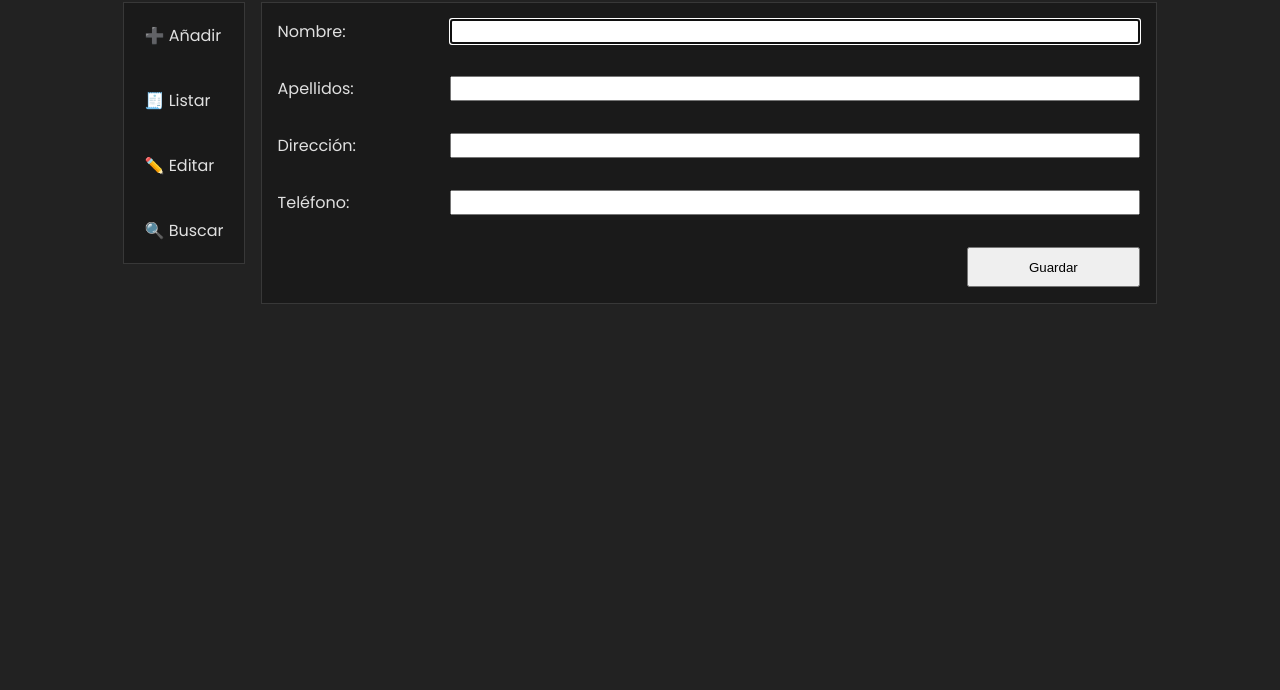
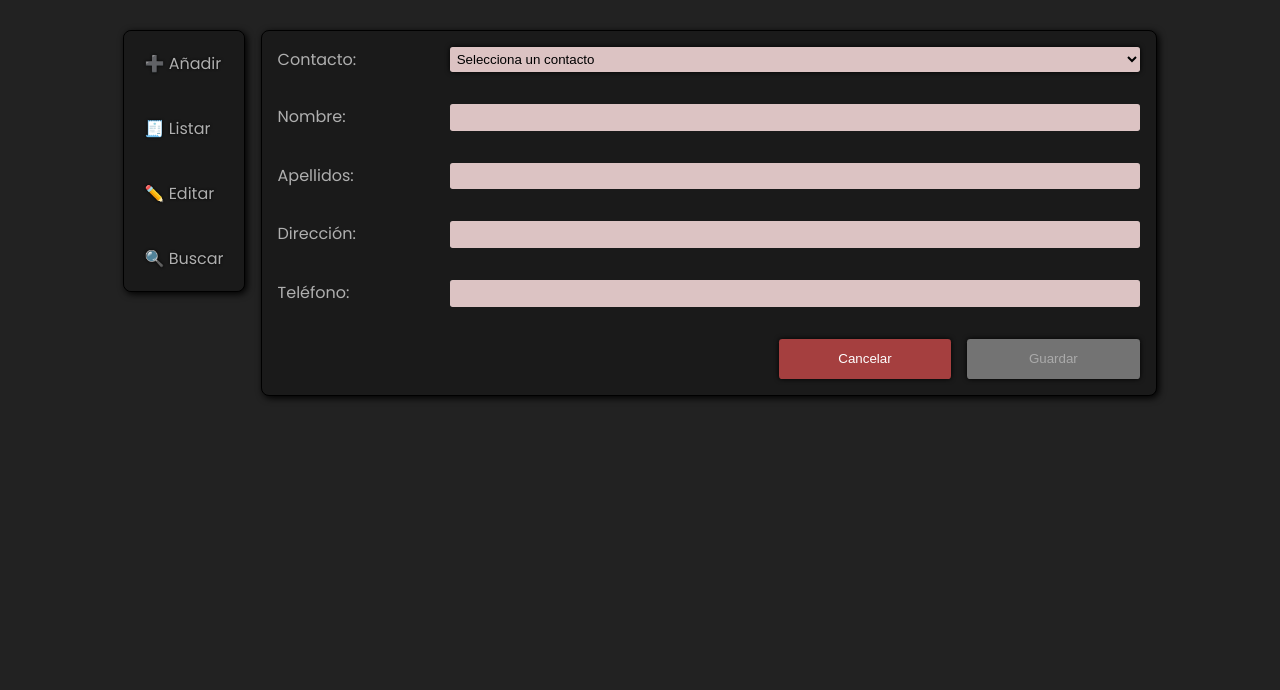
Before and after one commit to codebase011/agendajs, a plain HTML site: page index.html in a window 1280 px wide. Shown: the part 110-800 px from the top of the page. Drawn offline with Linux system fonts and the light colour scheme.

Commit message:
Add files via upload

```diff
--- a/css/estilos.css
+++ b/css/estilos.css
@@ -10,7 +10,7 @@
 
 body {
   background-color: #222222;
-  color: #e0e0e0;
+  color: #afafaf;
   font-family: 'Poppins', 'Arial';
 }
 
@@ -29,20 +29,42 @@ body {
 
 button {
   cursor: pointer;
+  outline: none;
+  border: none;
+  color: white;
+  background-color: #a53f3f;
+  border-radius: 0.25em;
+  box-shadow: 0px 0px 5px black;
+
+  &:hover {
+    background-color: #c16060;
+  }
 }
 
 h1 {
+  font-size: 2.5em;
   text-align: center;
   margin-bottom: 1em;
   margin-top: 1em;
+  color: #a53f3f;
+  text-shadow: 0 0 10px black;
 }
 
 nav {
   /* width: 15%; */
   /* border: 1px solid #e0e0e0; */
+  border-radius: 0.5em;
 
   ul {
-    border: 1px solid #383838;
+    border: 1px solid black;
+    border-radius: 0.5em;
+    background-color: #1a1a1a;
+    box-shadow: 2px 2px 7px rgb(0, 0, 0);
+    /* border: 2px solid black; */
+    background-color: #1a1a1a;
+    /* box-shadow: 0px 0px 7px rgb(0, 0, 0); */
+    /* box-shadow: 0px 0px 7px rgb(0, 0, 0); */
+    border-radius: 0.5em;
     list-style-type: none;
     display: flex;
     flex-direction: column;
@@ -51,17 +73,35 @@ nav {
     /* gap: 1em; */
 
     li {
+      text-shadow: 0px 0px 3px black;
       padding: 1.25em;
-      /* border: 1px solid yellow; */
       cursor: pointer;
       background-color: #1a1a1a;
+      transition: all 0.2s ease;
 
       img {
         max-width: 16px;
       }
 
+      &:nth-of-type(1){
+        border-top-left-radius: 0.5em;
+        border-top-right-radius: 0.5em;
+      }
+
+      &:nth-of-type(4){
+        border-bottom-left-radius: 0.5em;
+        border-bottom-right-radius: 0.5em;
+      }
+
       &:hover {
+        color: #c16060;
         background-color: rgb(17, 17, 17);
+      }
+
+      &:not(:hover) {
+        background-color: red;
+        background-color: #1a1a1a;
+        transition: none;
       }
     }
   }
@@ -69,15 +109,16 @@ nav {
 
 main {
   /* margin-top: 1em; */
-  border: 1px solid #383838;
+  border: 1px solid black;
   background-color: #1a1a1a;
-  /* border-radius: 0.5em; */
+  box-shadow: 2px 2px 7px rgb(0, 0, 0);
+  border-radius: 0.5em;
   width: 70%;
 
   .contact {
     border-bottom: 1px solid #151515;
 
-    &:hover{
+    &:hover {
       background-color: #1c1c1c;
     }
   }
@@ -85,6 +126,19 @@ main {
   select {
     min-width: 100px;
     padding: 0.2em;
+    background-color: #dcc3c3;
+    box-shadow: 0px 0px 5px black;
+    border: none;
+    border-radius: 0.2em;
+  }
+
+  input {
+    /* box-shadow: 0px 0px 5px black; */
+    background-color: #dcc3c3;
+    border-radius: 0.2em;
+    border: none;
+    height: 2em;
+    padding: 0 0.35em;
   }
 
   /* Seccion añadir */
@@ -129,6 +183,7 @@ main {
       padding: 2em;
       text-align: center;
     }
+
     .contact {
       display: grid;
       grid-template-columns: 3fr 3fr 2fr 1fr;
@@ -136,7 +191,7 @@ main {
       align-items: center;
       padding: 0.5em 1em;
 
-      &:nth-last-of-type(1){
+      &:nth-last-of-type(1) {
         border-bottom: none;
       }
 
@@ -155,6 +210,8 @@ main {
           border-radius: 0.2em;
           padding: 0.5em;
           justify-self: end;
+          box-shadow: none;
+          /* transition: all 0.1s ease; */
 
           &:hover {
             background-color: rgb(77, 77, 77);
@@ -191,6 +248,11 @@ main {
     button {
       width: 20%;
       height: 3em;
+
+      &:disabled {
+        color: rgb(170, 170, 170);
+        background-color: #737373;
+      }
     }
 
     input {
@@ -237,7 +299,7 @@ main {
       padding: 0.75em 1em;
     }
 
-    .contact > :nth-child(3) {
+    .contact> :nth-child(3) {
       text-align: right;
     }
 
--- a/js/Agenda.js
+++ b/js/Agenda.js
@@ -97,8 +97,6 @@ export default class Agenda {
    **********************************************************************************************************/
   renderListSection() {
     const $listSection = document.createElement("div");
-    const $contactContainer = document.createElement("div");
-    $contactContainer.classList.add("contact");
 
     // Para los estilos
     $listSection.id = "list-section";
@@ -109,15 +107,17 @@ export default class Agenda {
     const deleteContact = (contact) => {
       this.contactsData = this.contactsData.filter((c) => c !== contact);
       localStorage.setItem(KEY_AGENDA, JSON.stringify(this.contactsData));
-      this.renderListSection();
+      this.render(SECTIONS.LIST)
     };
 
-    /// POR QUE NO MUESTRA EL MENSAJE SI NO HAY CONTACTOS????
     if (!this.contactsData || this.contactsData.length === 0){
         $listSection.innerHTML += '<p id="list-section-info">No hay ningún contacto en la agenda.</p>';
     }
     else {
       this.contactsData.forEach((contact) => {
+        const $contactContainer = document.createElement("div");
+
+        $contactContainer.classList.add("contact");
         $contactContainer.innerHTML += `
             <p>${contact.name} ${contact.surname}</p>
             <p>${contact.address}</p>
@@ -137,8 +137,8 @@ export default class Agenda {
         });
 
         $deleteButton.addEventListener("click", () => {
+          console.log("Eliminando el contacto", contact);
           deleteContact(contact);
-          console.log("Eliminando el contacto", contact);
         });
 
         $listSection.appendChild($contactContainer);
@@ -283,19 +283,19 @@ export default class Agenda {
       </div>
       <div class="fila">
         <label for="name">Nombre:</label>
-        <input type="text" id="name" value="${contact?.name || ""}">
+        <input type="text" id="name" value="${contact?.name || ""}" ${contact ? "" : "disabled"}>
       </div>
       <div class="fila">
         <label for="surname">Apellidos:</label>
-        <input type="text" id="surname" value="${contact?.surname || ""}">
+        <input type="text" id="surname" value="${contact?.surname || ""}" ${contact ? "" : "disabled"}>
       </div>
       <div class="fila">
         <label for="address">Dirección:</label>
-        <input type="tel" id="address" value="${contact?.address || ""}">
+        <input type="tel" id="address" value="${contact?.address || ""}" ${contact ? "" : "disabled"}>
       </div>
       <div class="fila">
         <label for="tel">Teléfono:</label>
-        <input type="tel" id="tel" value="${contact?.tel || ""}">
+        <input type="tel" id="tel" value="${contact?.tel || ""}" ${contact ? "" : "disabled"}>
       </div>
       <div class="fila-alinear-dcha">
         <p id="error"></p>
@@ -394,13 +394,13 @@ export default class Agenda {
       $error.textContent = "Contacto añadido correctamente";
       setTimeout(() => {
         this.render(SECTIONS.ADD)
-      }, 1000)
+      }, 500)
     }
     else {
       $error.textContent = "Contacto modificado correctamente";
       setTimeout(() => {
         this.render(SECTIONS.EDIT)
-      }, 1000)
+      }, 500)
     }
   }
 
--- a/js/main.js
+++ b/js/main.js
@@ -15,5 +15,5 @@ document.addEventListener("DOMContentLoaded", () => {
   });
 
   // Renderizar por defecto la seccion de Añadir
-  agenda.render(SECTIONS.ADD);
+  agenda.render(SECTIONS.EDIT);
 });
```
